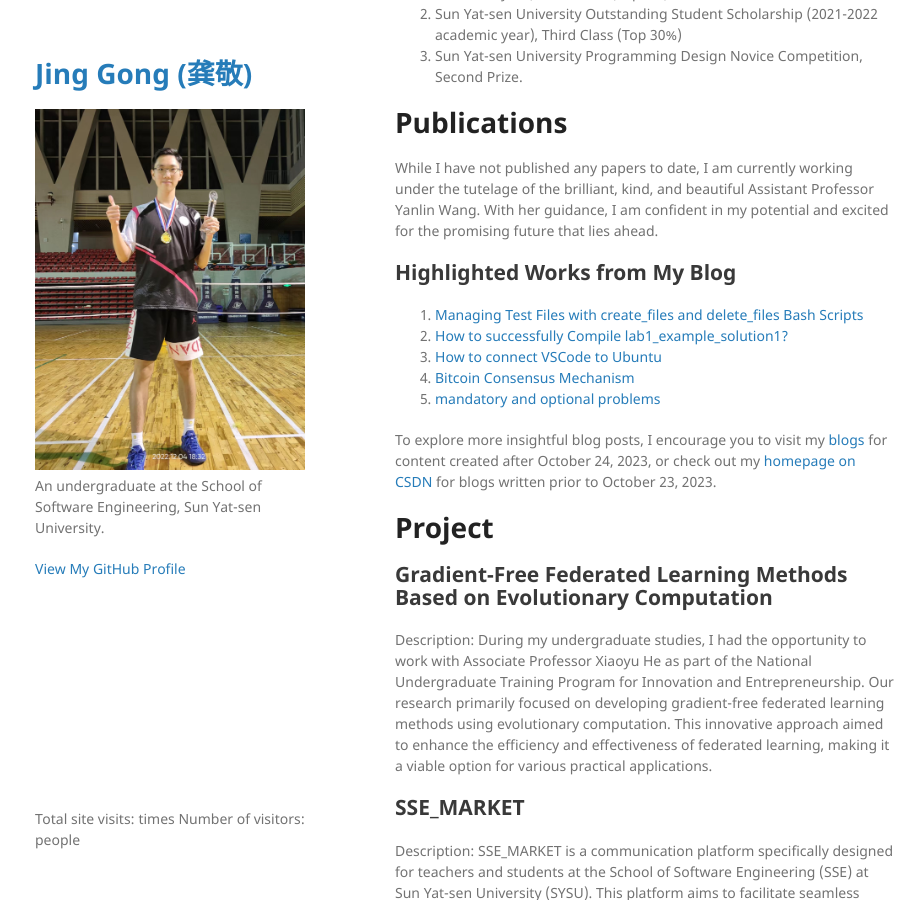
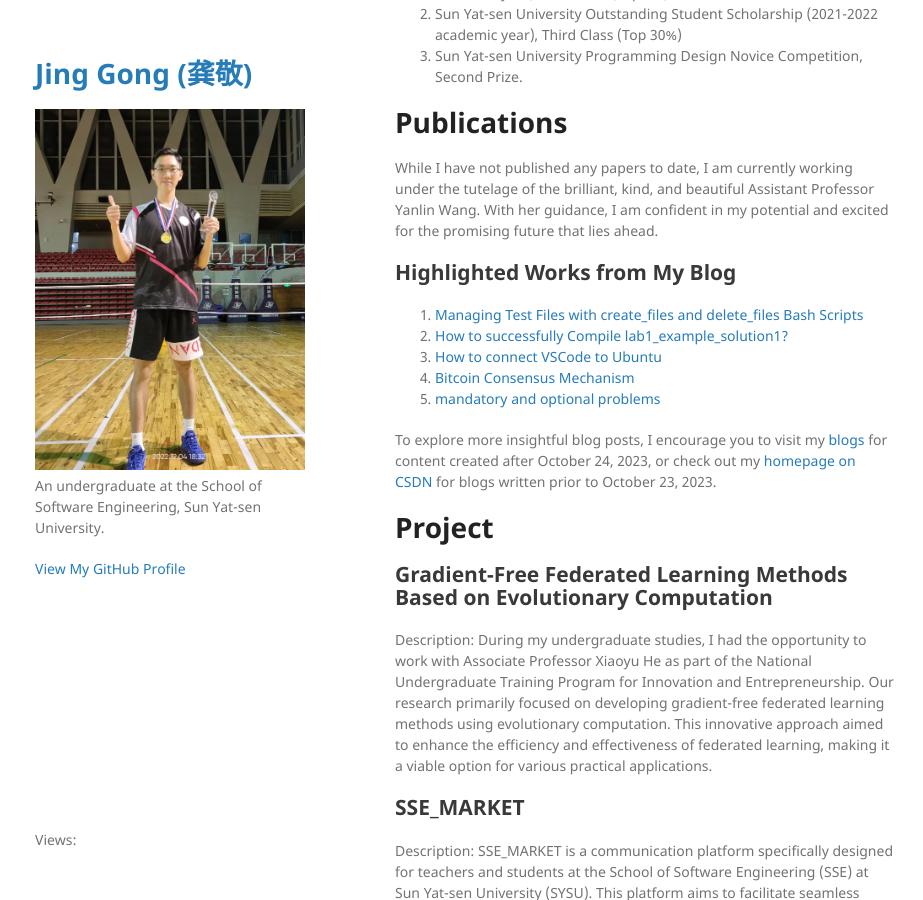
Before and after one commit to MikingG/MikingG.github.io, a Jekyll site: the page built from index.md, in a window 1280 px wide and 900 px high, scrolled down 553 px. Shown: the whole window, without its empty margins (175-1098 px from the left). Built offline with Jekyll 4.4.1, drawn with Linux system fonts in a browser that asks for light colours; comment, search, counter and statistics services are not loaded; our own code applies the rules of GitHub Pages for plain Markdown files.

Commit message:
Update default.html

```diff
--- a/_layouts/default.html
+++ b/_layouts/default.html
@@ -51,8 +51,7 @@
         <p>This project is maintained by <a href="{{ site.github.owner_url }}">{{ site.github.owner_name }}</a></p>
         {% endif %}
 
-        <span id="busuanzi_container_site_pv">Total site visits: <span id="busuanzi_value_site_pv"></span> times</span>
-        <span id="busuanzi_container_site_uv">Number of visitors: <span id="busuanzi_value_site_uv"></span> people</span>
+        <span id="busuanzi_container_site_pv">Views: <span id="busuanzi_value_site_pv"></span></span>
       </footer>
     </div>
     <script src="{{ "/assets/js/scale.fix.js" | relative_url }}"></script>
```
